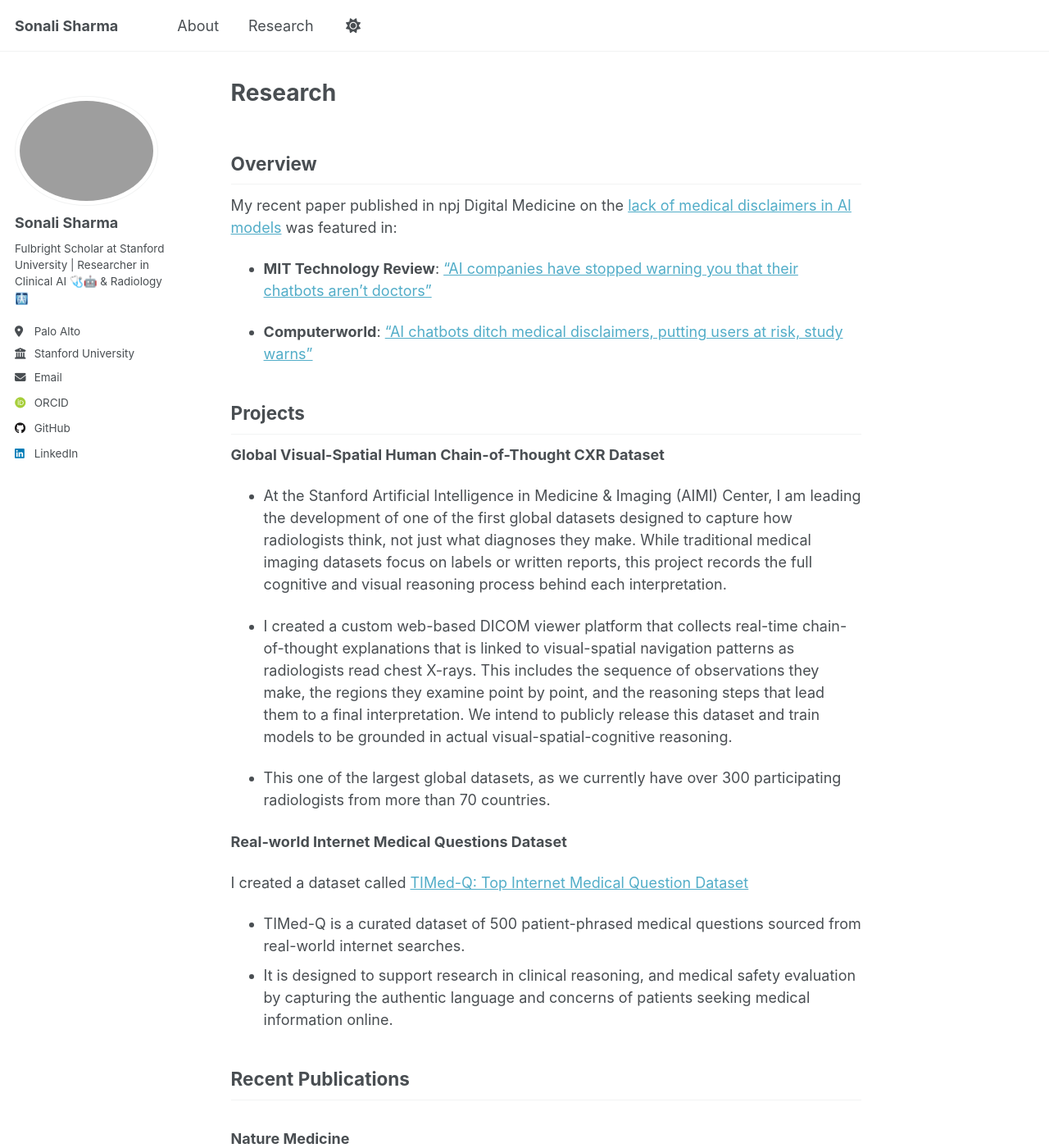
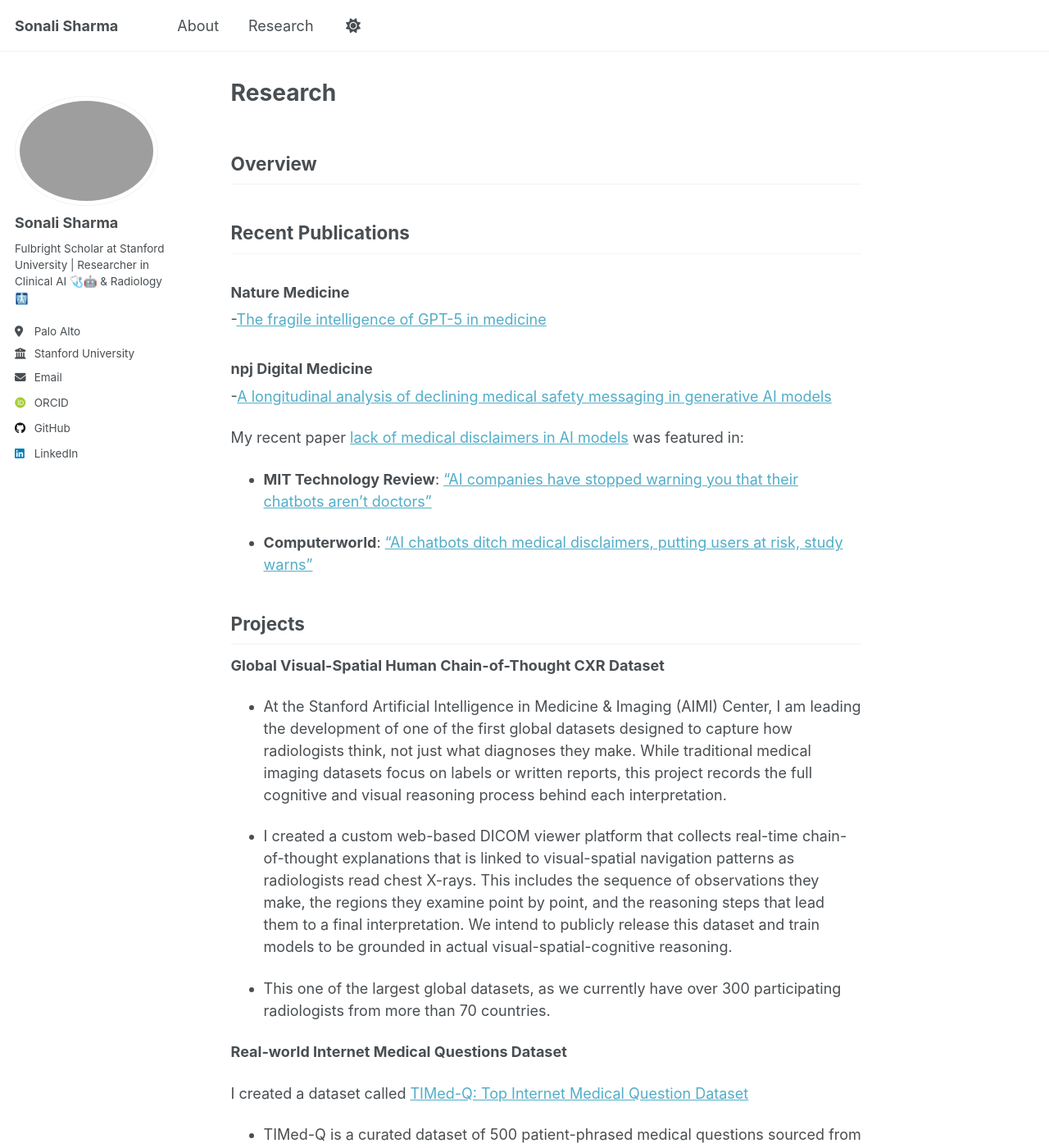
Before and after one commit to sonalisharma-3/sonalisharma-3.github.io, a Jekyll site: the page built from _pages/research.md, in a window 1280 px wide and 1400 px high. Shown: the whole window at 82% size. Built offline with Jekyll 4.4.1, drawn with Linux system fonts in a browser that asks for light colours; some web fonts are replaced; a script that is not in the unit is left out; some of the changed text lies outside the part shown.

Commit message:
Revise recent publications in research.md
Updated recent publications section with new papers and links.

```diff
--- a/_pages/research.md
+++ b/_pages/research.md
@@ -7,7 +7,14 @@ classes: wide
 ---
 ## Overview
 
-My recent paper published in npj Digital Medicine on the [lack of medical disclaimers in AI models](https://www.nature.com/articles/s41591-025-04008-8) was featured in:
+## Recent Publications
+### **Nature Medicine**
+-[The fragile intelligence of GPT-5 in medicine]( https://www.nature.com/articles/s41591-025-04008-8)
+
+### **npj Digital Medicine**
+-[A longitudinal analysis of declining medical safety messaging in generative AI models]( [https://www.nature.com/articles/s41591-025-04008-8](https://www.nature.com/articles/s41746-025-01943-1))
+
+My recent paper [lack of medical disclaimers in AI models](https://www.nature.com/articles/s41591-025-04008-8) was featured in:
 
 - **MIT Technology Review**: ["AI companies have stopped warning you that their chatbots aren't doctors"](https://www.technologyreview.com/2025/07/21/1120522/ai-companies-have-stopped-warning-you-that-their-chatbots-arent-doctors/)
 
```
Also changed, not shown: other parts of _pages/research.md (+0 -7 lines).
